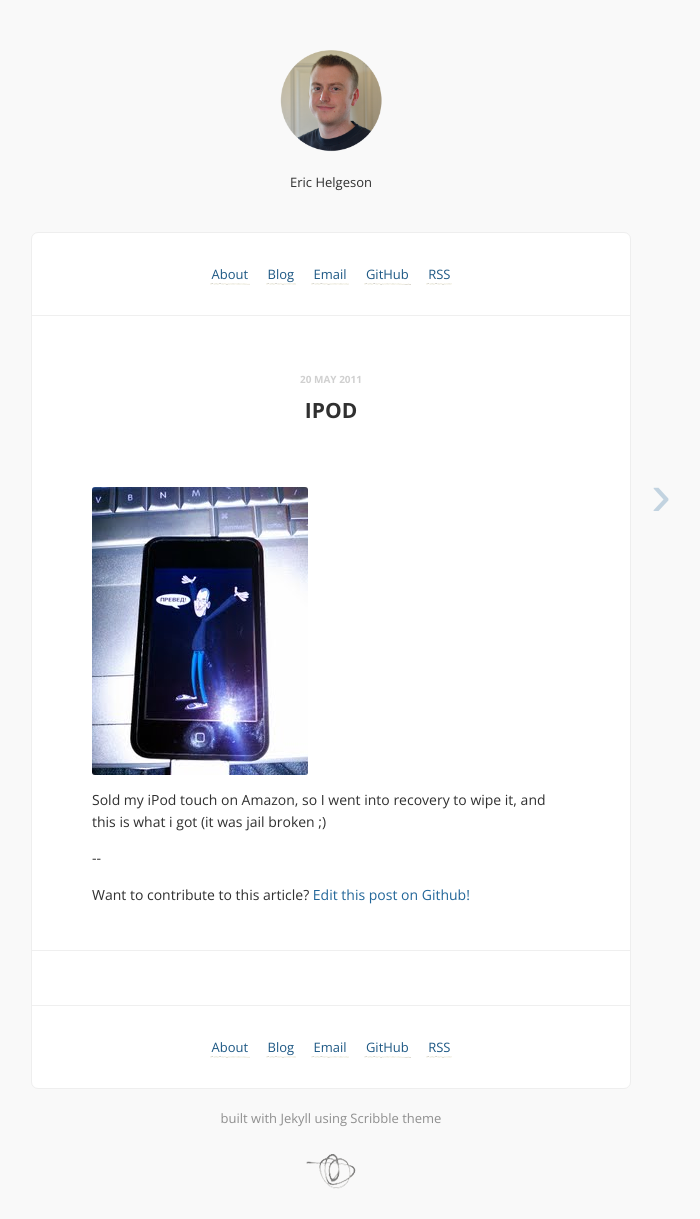
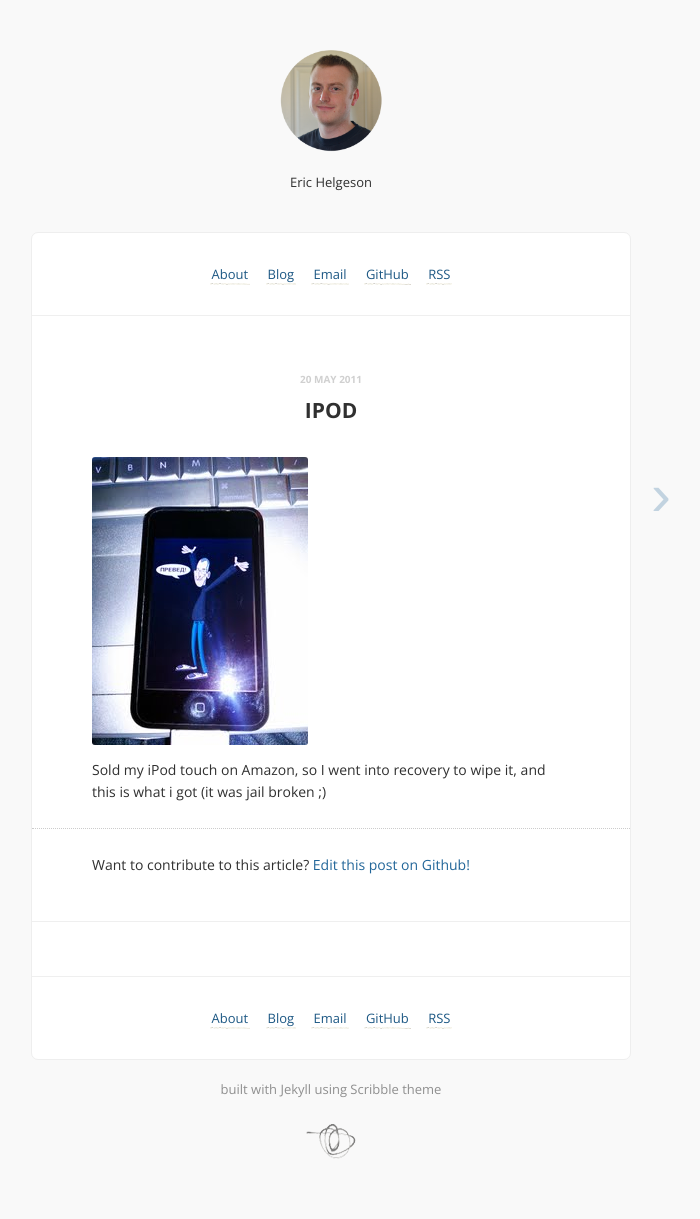
Before and after one commit to erichelgeson/erichelgeson.github.com, a Jekyll site: the page built from _posts/2011-05-20-ipod.markdown, in a window 1280 px wide. Shown: the whole page, without its empty margins (309-1009 px from the left). Built offline with Jekyll 4.4.1, drawn with Linux system fonts in a browser that asks for light colours; Markdown is read by kramdown in place of the engine named in the settings; comment, search, counter and statistics services are not loaded; after the commit the page ends 1189 px from its top, so only the background shows below that.

Commit message:
Update Layout of post

```diff
--- a/_config.yml
+++ b/_config.yml
@@ -22,7 +22,7 @@ links:
     external:     true
 pygments:         true
 permalink:        pretty
-markdown:         redcarpet
+markdown:         kramdown
 redcarpet:
   extensions:
     - smart
--- a/_layouts/post.html
+++ b/_layouts/post.html
@@ -15,8 +15,19 @@
             <div class='date'>{{ page.date | date_to_string }}</div>
             {{ page.title }}
           </h1>
+          <script async src="//pagead2.googlesyndication.com/pagead/js/adsbygoogle.js"></script>
+          <p>
+            <ins class="adsbygoogle"
+              style="display:block"
+              data-ad-client="ca-pub-3763319485442607"
+              data-ad-slot="4693762378"
+              data-ad-format="auto"></ins>
+            <script>
+              (adsbygoogle = window.adsbygoogle || []).push({});
+            </script>
+          </p>
           {{ content }}
-          <p>--</p>
+          <p><hr/</p>
           <p>Want to contribute to this article? <a href="https://github.com/erichelgeson/erichelgeson.github.com/blob/master/_posts/{{ page.date | date: "%Y-%m-%d" }}-{{ page.title | replace: " ", "-" | downcase }}.markdown">Edit this post on Github!</a></p>
         </section>
       </div>
--- a/stylesheets/style.css
+++ b/stylesheets/style.css
@@ -252,7 +252,7 @@ section.post {
     text-transform: uppercase;
     text-align: center;
     line-height: 1.5em;
-    margin-bottom: 60px; }
+    margin-bottom: 30px; }
     section.post h1 .date {
       color: #d0d0d0;
       font-size: 10px; }
```
